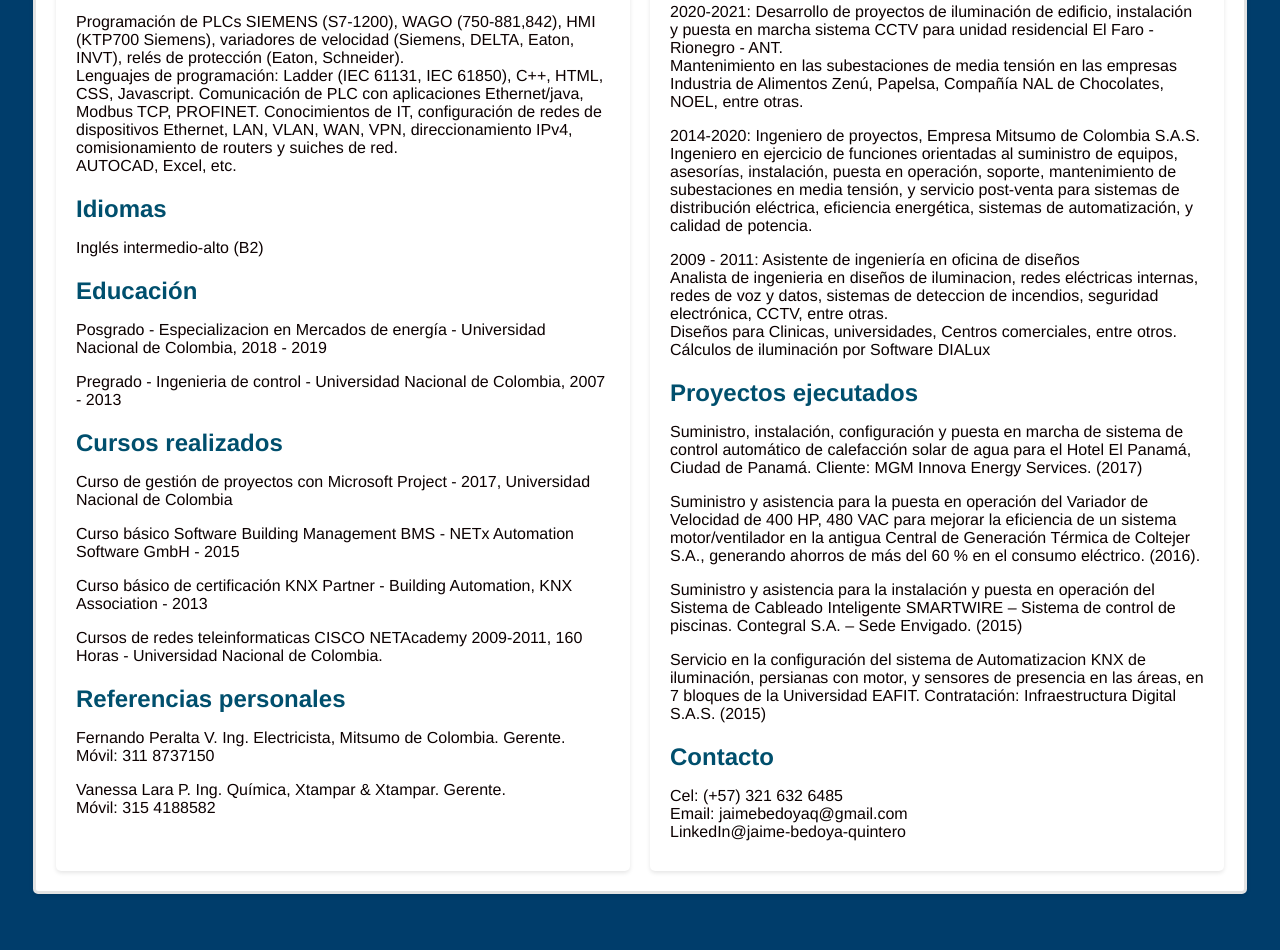
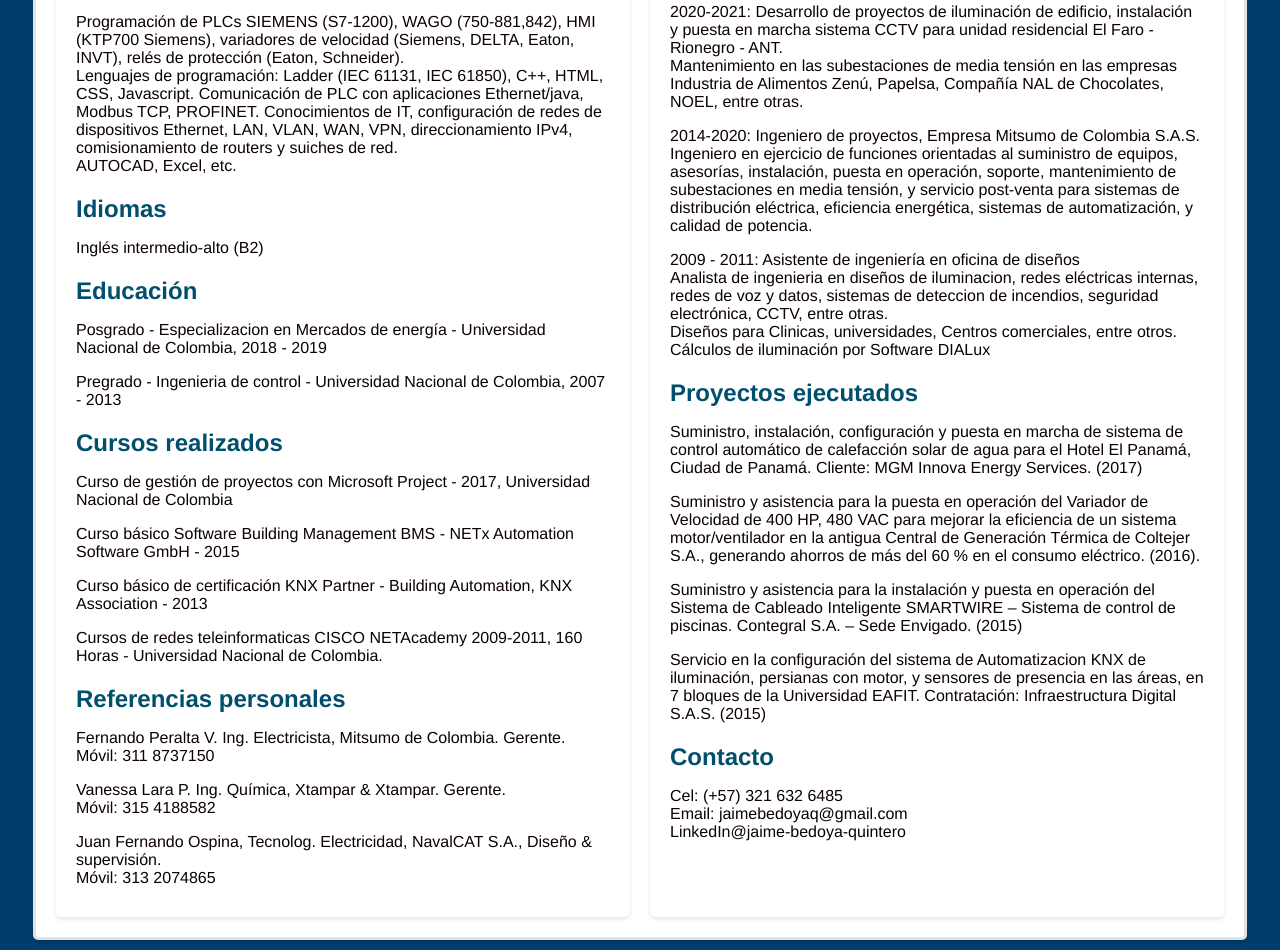
Before and after one commit to jaimebq89/pagina-hv, a plain HTML site: page index.html in a window 1280 px wide. Shown: the part 630-1580 px from the top of the page. Before the commit the page ends 1534 px from the top, so only its background shows below. Drawn offline with Linux system fonts and the light colour scheme.

Commit message:
Update index.html

```diff
--- a/index.html
+++ b/index.html
@@ -43,6 +43,7 @@
 	<h2>Referencias personales</h2>
     	<p>Fernando Peralta V. Ing. Electricista, Mitsumo de Colombia. Gerente. <br> Móvil: 311 8737150</p>
 	<p>Vanessa Lara P. Ing. Química, Xtampar & Xtampar. Gerente. <br> Móvil: 315 4188582</p>
+	<p>Juan Fernando Ospina, Tecnolog. Electricidad, NavalCAT S.A., Diseño & supervisión.<br> Móvil: 313 2074865 </p>
 	</div>
 
   	<div class="column">
```
